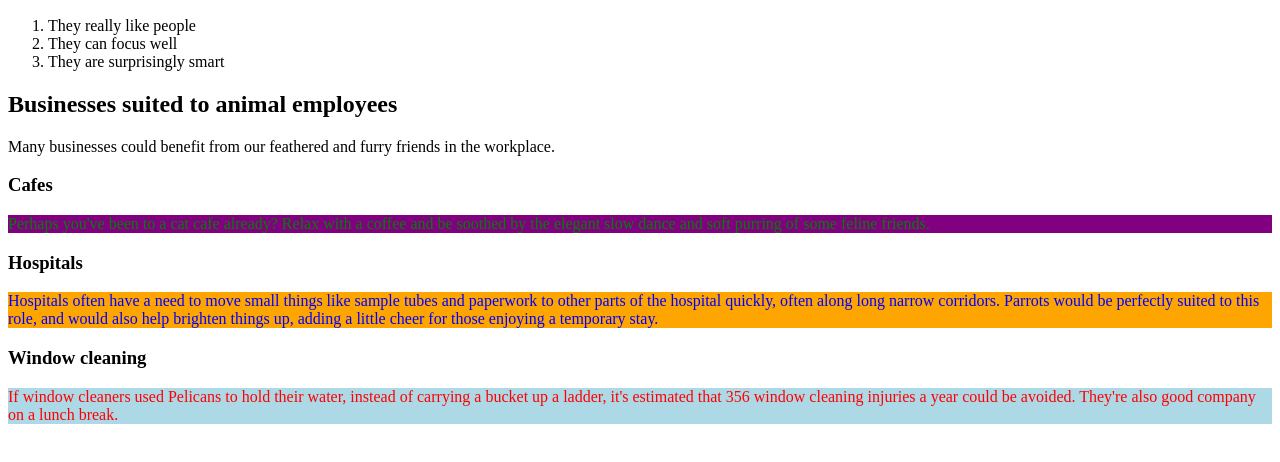
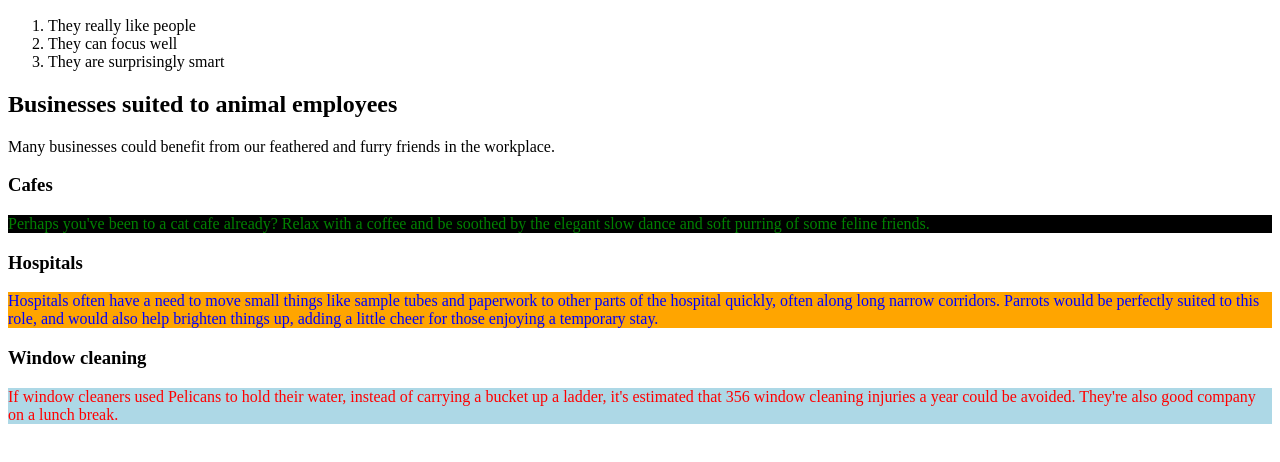
Before and after one commit to DMU-P2668932/Coding, a plain HTML site: page lab2.html in a window 1280 px wide. Shown: the part 110-572 px from the top of the page. Drawn offline with Linux system fonts and the light colour scheme.

Commit message:
Add files via upload

```diff
--- a/lab2.html
+++ b/lab2.html
@@ -16,7 +16,7 @@
     <p>Many businesses could benefit from our feathered and furry friends in the
     workplace.</p>
     <h3>Cafes</h3>
-    <p style="color: green; background-color: purple">Perhaps you've been to a cat cafe already? Relax with a coffee and be
+    <p style="color: green; background-color: black">Perhaps you've been to a cat cafe already? Relax with a coffee and be
     soothed by the elegant slow dance and soft purring of some feline friends.</p>
 <h3>Hospitals</h3>
 <p style="color: blue; background-color: orange">Hospitals often have a need to move small things like sample tubes and paperwork
```
